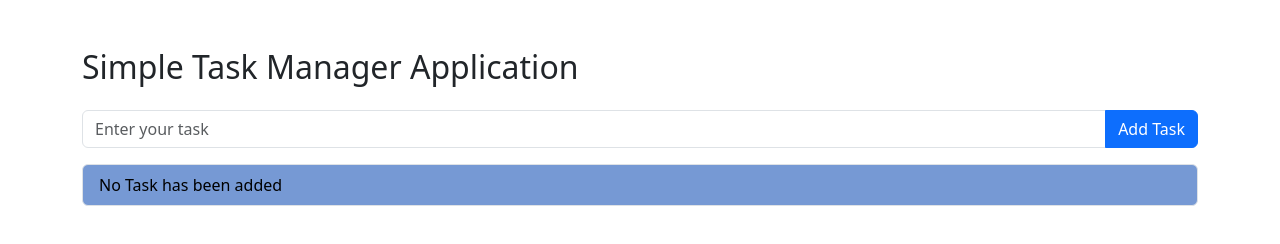
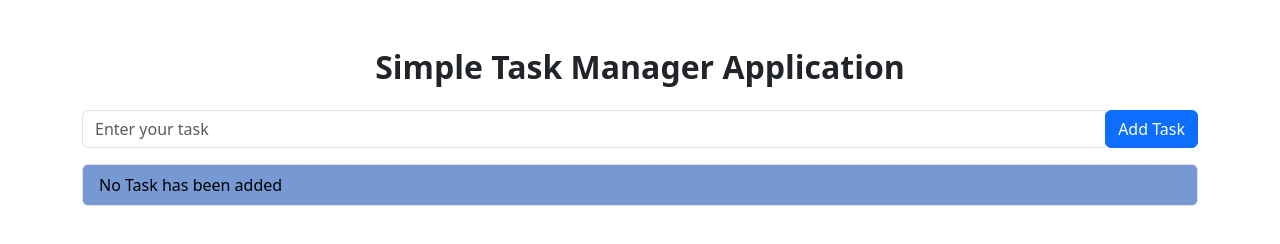
Before and after one commit to asifbuet047/ostad-batch-8-module-12-assignment, a plain HTML site: page task_02/index.html in a window 1280 px wide. Drawn offline with nearby package versions, Linux system fonts and the light colour scheme.

Commit message:
add color effect and some styling

```diff
--- a/task_02/index.html
+++ b/task_02/index.html
@@ -12,7 +12,9 @@
   </head>
   <body>
     <div class="container mt-5">
-      <h2 class="mb-4">Simple Task Manager Application</h2>
+      <h2 class="mb-4" style="text-align: center; font-weight: bold">
+        Simple Task Manager Application
+      </h2>
       <form id="task-form" class="mb-3">
         <div class="input-group">
           <input
@@ -22,7 +24,9 @@
             placeholder="Enter your task"
             required
           />
-          <button class="btn btn-primary" type="submit">Add Task</button>
+          <div class="input-group-append">
+            <button class="btn btn-primary" type="submit">Add Task</button>
+          </div>
         </div>
       </form>
 
```
